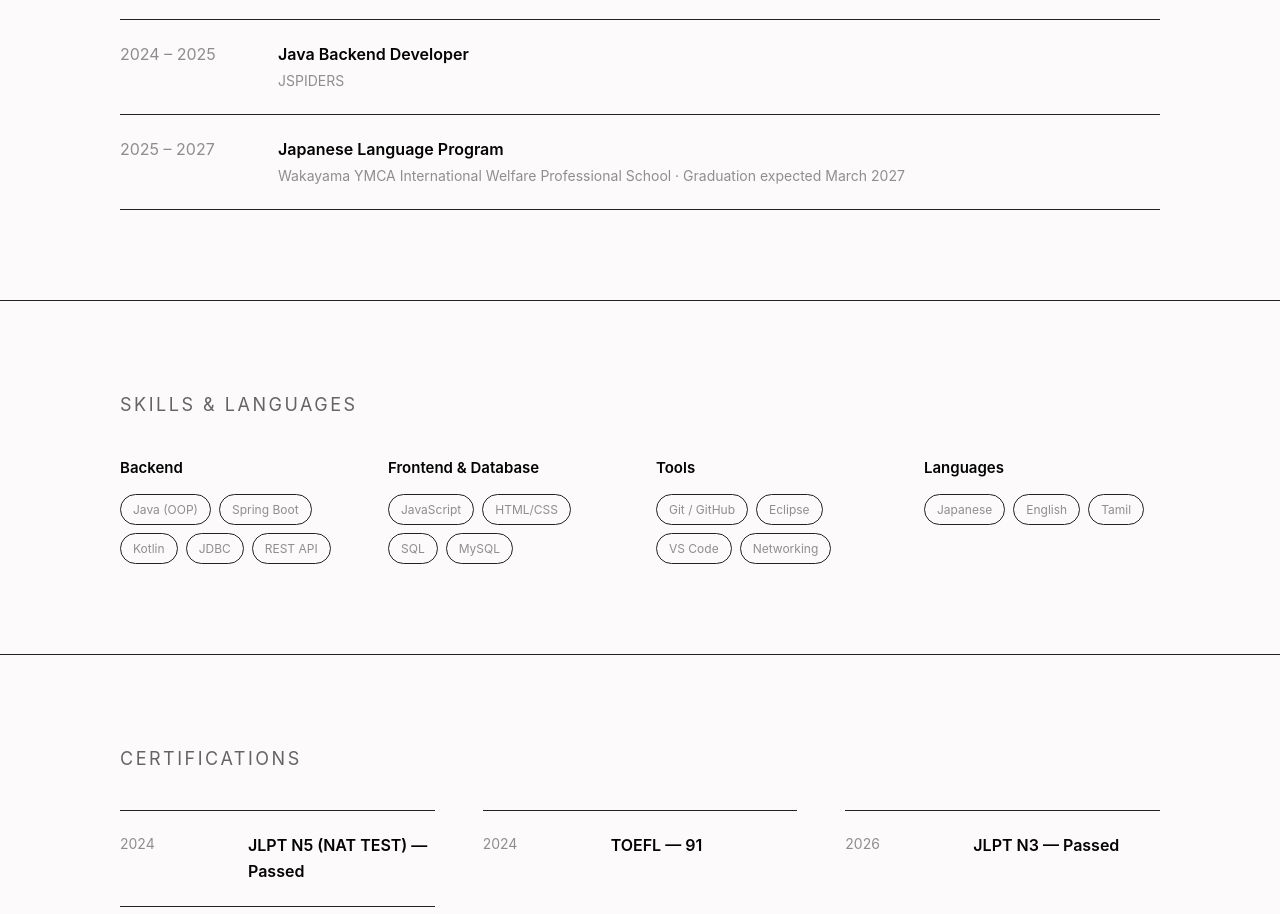
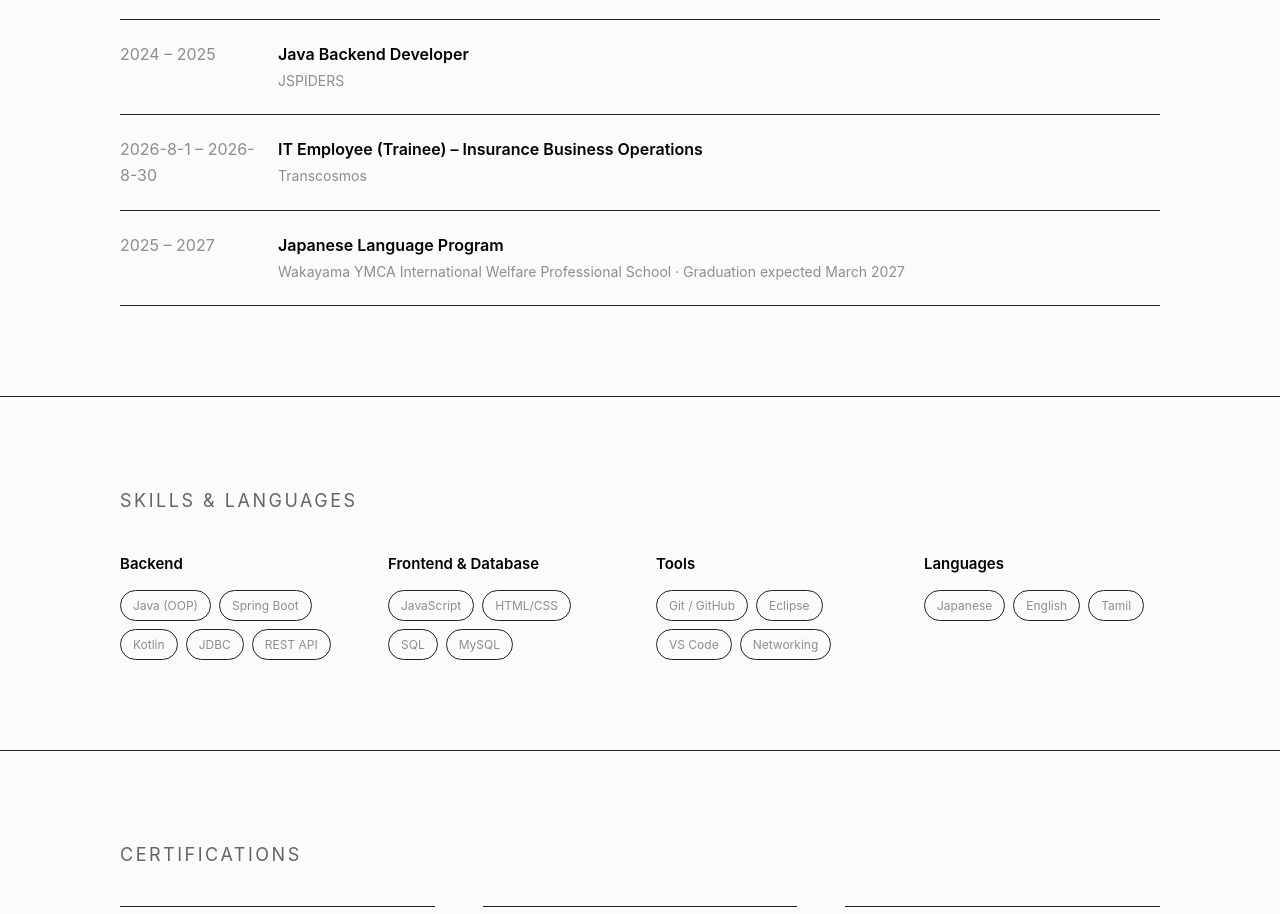
Before and after one commit to Gokuldeveloper7/PoRtFoLiO-, a plain HTML site: page index.html in a window 1280 px wide. Shown: the part 2208-3122 px from the top of the page. Drawn offline with Linux system fonts and the light colour scheme.

Commit message:
Add IT Employee trainee section to index.html

```diff
--- a/index.html
+++ b/index.html
@@ -171,6 +171,15 @@
           <p style="font-size:14px;color:#8f8e8e;margin:2px 0 0;">JSPIDERS</p>
         </div>
       </div>
+
+      <div style="display:flex;flex-wrap:wrap;gap:6px 18px;padding:22px 0;border-top:1px solid #222222;">
+        <span style="flex:0 0 140px;font-size:medium;color:#8f8e8e;">2026-8-1 – 2026-8-30</span>
+        <div style="flex:1 1 260px;">
+          <h4 style="font-size:16px;font-weight:600;margin:0;">IT Employee (Trainee) – Insurance Business Operations</h4>
+          <p style="font-size:14px;color:#8f8e8e;margin:2px 0 0;">Transcosmos</p>
+        </div>
+      </div>
+
 
       <!-- 2025 – 2027 -->
       <div style="display:flex;flex-wrap:wrap;gap:6px 18px;padding:22px 0;border-top:1px solid #222222;">
```
